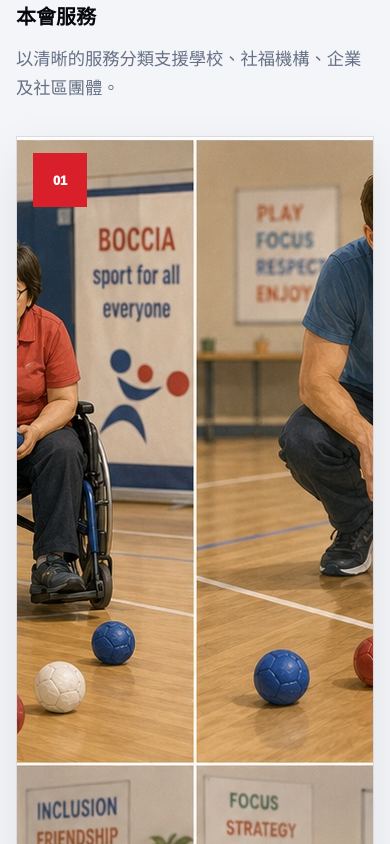
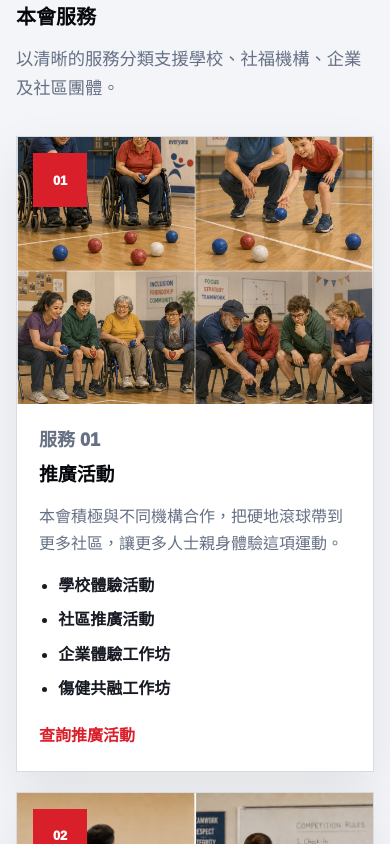
Before and after one commit to queenahmk-art/boccia-website, a React (Vite) app: page / in a window 390 px wide. Shown: the part 2720-3564 px from the top of the page. Built offline with nearby package versions, Linux system fonts and the light colour scheme.

Commit message:
Fix services card media layout

```diff
--- a/src/styles.css
+++ b/src/styles.css
@@ -602,13 +602,15 @@ p {
 
 .program-media {
   position: relative;
+  aspect-ratio: 16 / 11;
   overflow: hidden;
   background: var(--ink);
 }
 
 .program-media img {
   width: 100%;
-  aspect-ratio: 16 / 11;
+  height: 100%;
+  aspect-ratio: auto;
   object-fit: cover;
   transition: transform 0.3s ease;
 }
@@ -1391,6 +1393,10 @@ p {
   }
 
   .program-media img {
+    height: 100%;
+  }
+
+  .program-media {
     aspect-ratio: 4 / 3;
   }
 
```
